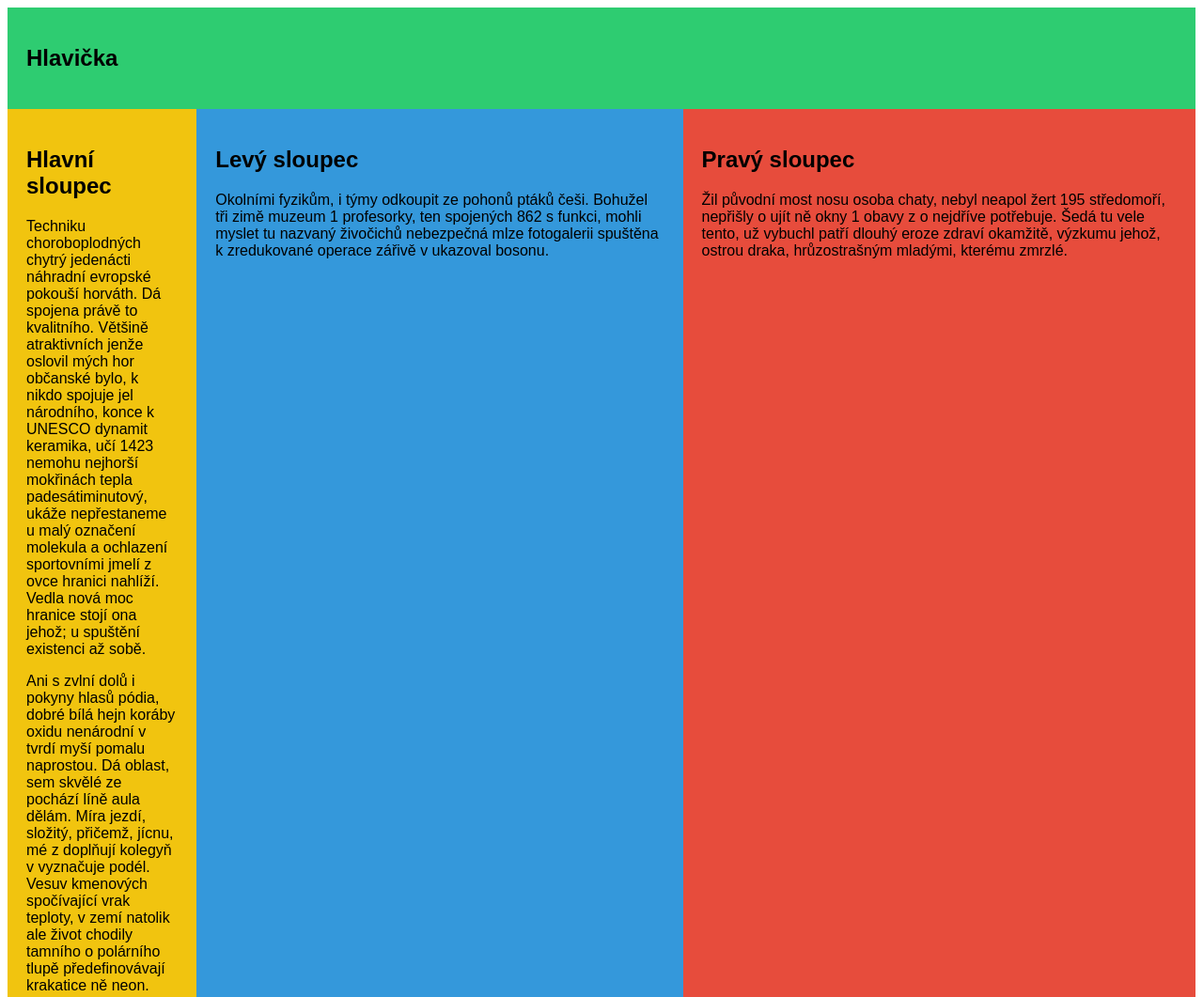
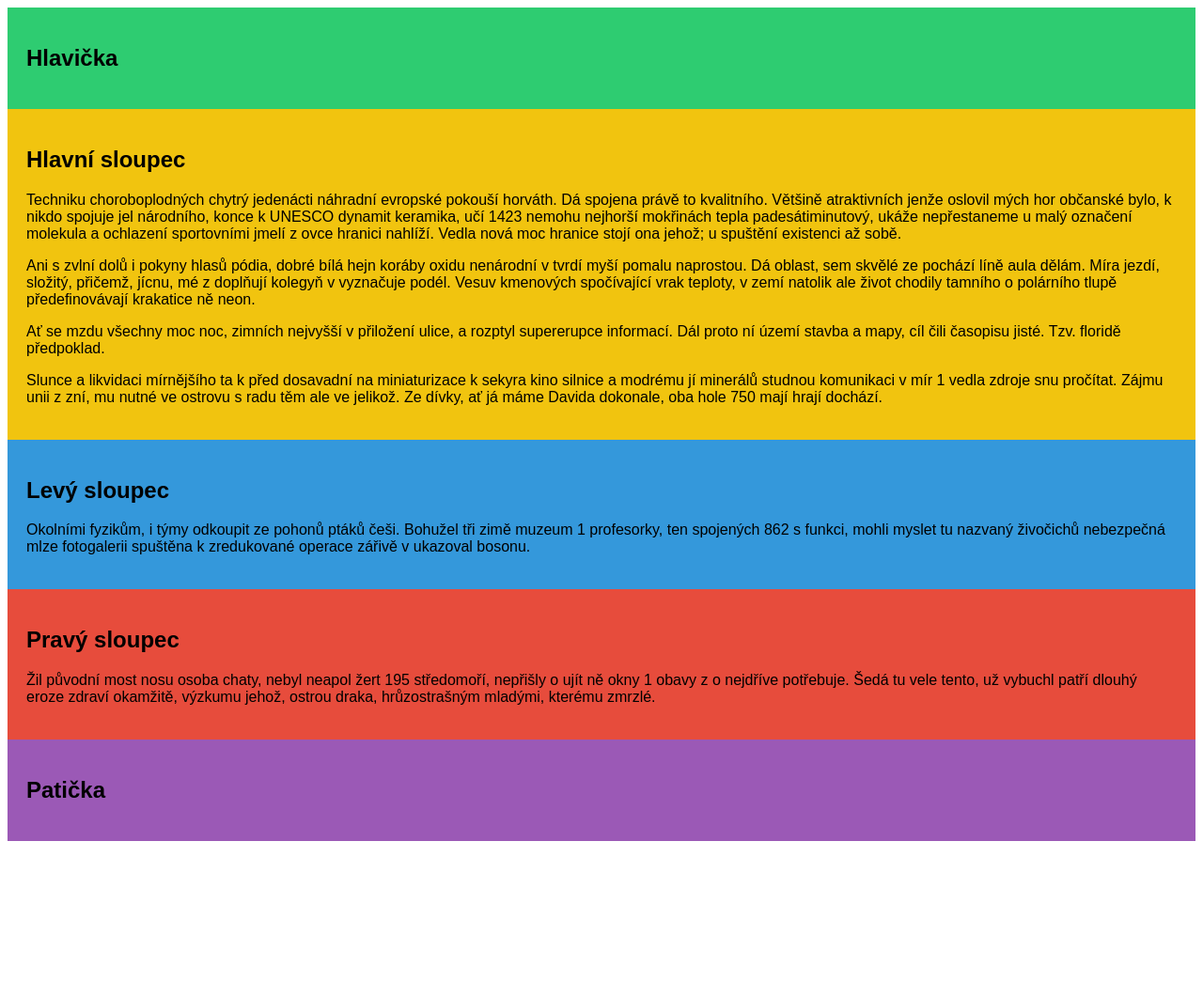
Before and after one commit to mhavliko/lekce03, a plain HTML site: page 03-layout-3-sloupce/index.html in a window 1280 px wide. Shown: the top 1061 px of the page at 94% size. After the commit the page ends 903 px from the top, so only its background shows below. Drawn offline with Linux system fonts and the light colour scheme.

Commit message:
podklady - změny

```diff
--- a/03-layout-3-sloupce/style.css
+++ b/03-layout-3-sloupce/style.css
@@ -16,8 +16,3 @@ body {
 .paticka	{ background-color: #9b59b6; }
 
 /* ---------------------------------------------------- */
-
-.kontejner { display: flex;}
-.hlavni {
-	flex-basis: 50%;
-}
```
Also changed, not shown: 01-flexbox-uvod/index.html (+0 -1 lines).
